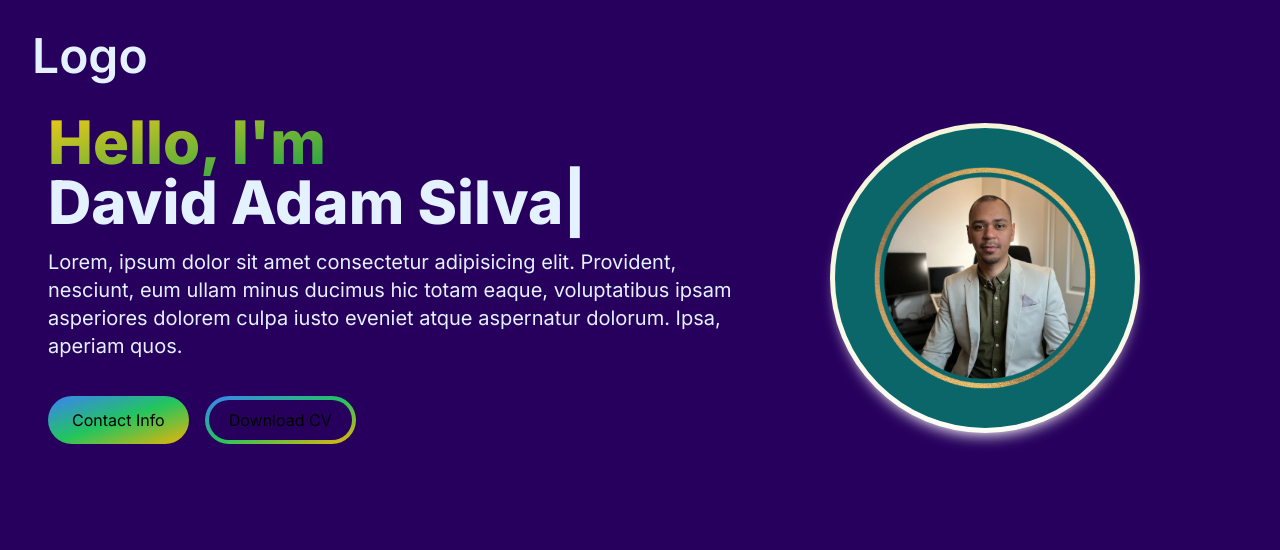
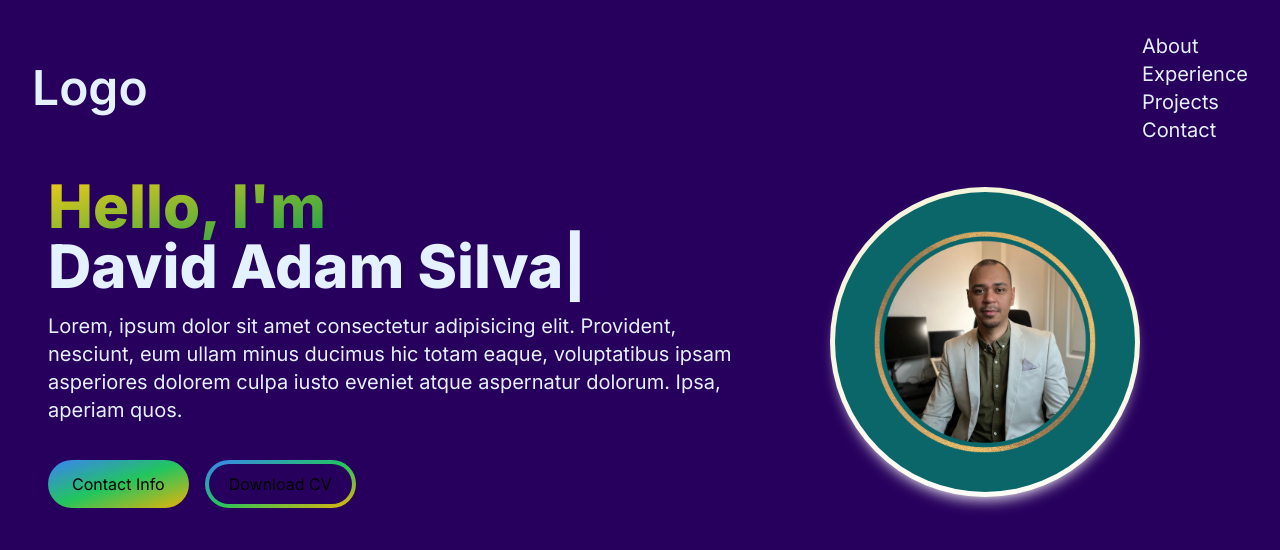
Before and after one commit to DavidAdam1323/my_portfolio_project, a Next.js app: page / in a window 1280 px wide. Shown: the top 550 px of the page. Built offline with nearby package versions, Linux system fonts and the light colour scheme.

Commit message:
NavLink component create, array of navLinks linked with the path and title as props

```diff
--- /dev/null
+++ b/src/app/components/NavLink.jsx
@@ -0,0 +1,14 @@
+import Link from "next/link";
+
+const NavLink = ({ href, title }) => {
+  return (
+    <Link
+      href={href}
+      className="block py-2 pl-3 pr-4 text-[#E4F1FF] sm:text-xl rounded md:p-0 hover:text-[#0B666A]"
+    >
+      {title}
+    </Link>
+  );
+};
+
+export default NavLink;
--- a/src/app/components/Navbar.jsx
+++ b/src/app/components/Navbar.jsx
@@ -1,5 +1,25 @@
 import React from "react";
 import Link from "next/link";
+import NavLink from "./Navlink";
+
+const navLinks = [
+  {
+    title: "About",
+    path: "#about",
+  },
+  {
+    title: "Experience",
+    path: "#experience",
+  },
+  {
+    title: "Projects",
+    path: "#projects",
+  },
+  {
+    title: "Contact",
+    path: "#contact",
+  },
+];
 
 const Navbar = () => {
   return (
@@ -8,7 +28,15 @@
         <Link href={"/"} className="text-5xl text-[#E4F1FF] font-semibold">
           Logo
         </Link>
-        <div className="menu"></div>
+        <div className="menu block md:w-auto" id="navbar">
+          <ul>
+            {navLinks.map((link, index) => (
+              <li key={index}>
+                <NavLink href={link.path} title={link.title} />
+              </li>
+            ))}
+          </ul>
+        </div>
       </div>
     </nav>
   );
```
